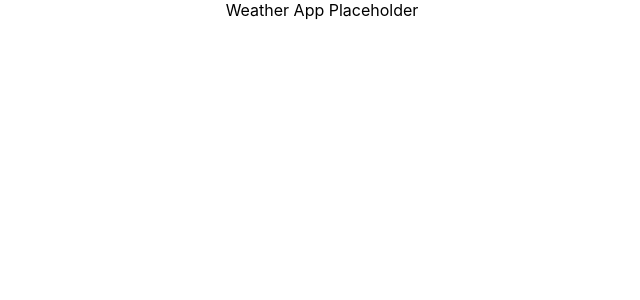
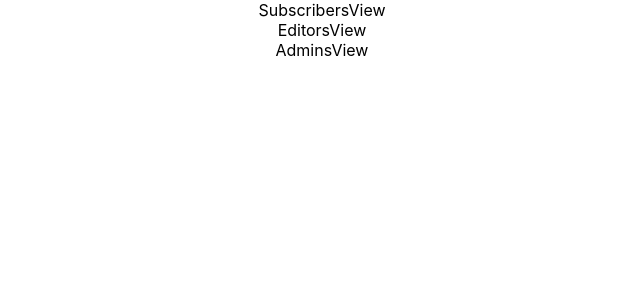
Before and after one commit to audous/weather-app, a React (Create React App) app: page / in a window 1280 px wide. Shown: the top 300 px of the page, without its empty margins (318-958 px from the left). Built offline with nearby package versions, Linux system fonts and the light colour scheme.

Commit message:
Quick commit comment

```diff
--- a/src/App.js
+++ b/src/App.js
@@ -1,10 +1,11 @@
 import React from 'react';
 import './App.css';
+import DisplayMain from './components/presentational/DisplayMain'
 
 function App() {
   return (
     <div className="App">
-Weather App Placeholder
+      <DisplayMain />
     </div>
   );
 }
--- /dev/null
+++ b/src/components/presentational/AdminsView.js
@@ -0,0 +1,9 @@
+import React from 'react';
+
+export default function AdminsView() {
+  return (
+    <div>
+      AdminsView
+    </div>
+  )
+}
--- /dev/null
+++ b/src/components/presentational/DisplayMain.js
@@ -0,0 +1,18 @@
+import React from 'react';
+import SubscribersView from './SubscribersView';
+import EditorsView from './EditorsView';
+import AdminsView from './AdminsView';
+
+export default function DisplayMain() {
+  return (
+    <div>
+
+      <SubscribersView />
+
+      <EditorsView />
+
+      <AdminsView />
+
+    </div>
+  )
+}
--- /dev/null
+++ b/src/components/presentational/EditorsView.js
@@ -0,0 +1,9 @@
+import React from 'react';
+
+export default function EditorsView() {
+  return (
+    <div>
+      EditorsView
+    </div>
+  )
+}
--- /dev/null
+++ b/src/components/presentational/SubscribersView.js
@@ -0,0 +1,9 @@
+import React from 'react';
+
+export default function SubscribersView() {
+  return (
+    <div>
+      SubscribersView
+    </div>
+  )
+}
```
